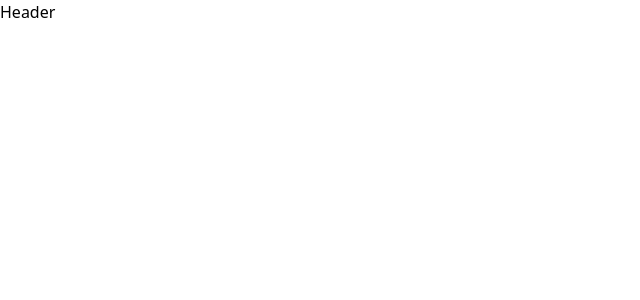
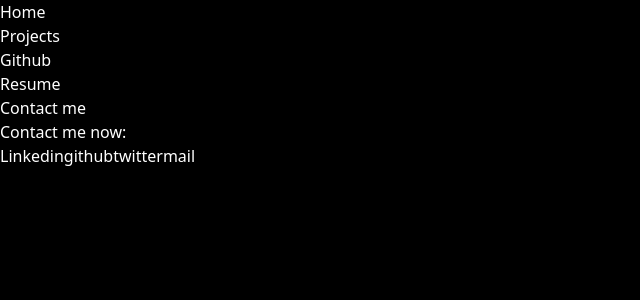
Before and after one commit to priyaapreeti/portfolio, a React (Vite) app: page / in a window 1280 px wide. Shown: the top 300 px of the page, without its empty margins (0-640 px from the left). Built offline with nearby package versions, Linux system fonts and the light colour scheme.

Commit message:
basic structures

```diff
--- a/package.json
+++ b/package.json
@@ -10,6 +10,7 @@
     "preview": "vite preview"
   },
   "dependencies": {
+    "@phosphor-icons/react": "^2.1.7",
     "react": "^18.3.1",
     "react-dom": "^18.3.1",
     "react-router-dom": "^6.24.1",
--- a/src/App.jsx
+++ b/src/App.jsx
@@ -1,16 +1,19 @@
 import Header from "./components/Header";
+import Projects from "./components/Projects";
+import Hero from "./components/Hero";
+import Github from "./components/Github"
+import Resume from "./components/Resume";
+import Contact from "./components/Contact"
 
 export default function App() {
   return (
-    <h1 className="text-3xl font-bold p-2">
+    <h1 className="p-2">
       <Header/>
-      {/* hero
-      skills
-      projects
-      resume
-      contact
-      footer
-       */}
+      {/* <Hero/>  */}
+       {/* <Projects/> */}
+      {/* <Github/> */}
+      {/* <Resume/> */}
+      <Contact/>
     </h1>
   )
 }
--- /dev/null
+++ b/src/components/Card.jsx
@@ -0,0 +1,16 @@
+import React from 'react'
+
+const Card = () => {
+  return (
+    <div className='p-2 '>
+      <div className='border hover:scale-[] rounded p-5 cursor-pointer flex flex-col justify-center items-center'>
+        <img src="" alt="project-img" />
+        <p className='font-bold'>title</p>
+        <p className='font-thin'>desc</p>
+        <button className=''>link</button>
+      </div>
+    </div>
+  )
+}
+
+export default Card
--- /dev/null
+++ b/src/components/Contact.jsx
@@ -0,0 +1,16 @@
+import React from 'react'
+
+
+const Contact = () => {
+  return (
+    <div className='p-2'>
+      <h1>Contact me now:</h1>
+      <a href="https://www.linkedin.com/in/preetiipriya/" target='_blank'>Linkedin</a>
+      <a href="https://github.com/priyaapreeti" target='_blank'>github</a>
+      <a href="https://x.com/preetistfu" target='_blank'>twitter</a>
+      <a href="mailto:preetiipriyaa@gmail.com" target='_blank'>mail</a>
+    </div>
+  )
+}
+
+export default Contact;
--- /dev/null
+++ b/src/components/Github.jsx
@@ -0,0 +1,11 @@
+import React from 'react'
+
+const Github = () => {
+  return (
+    <div>
+
+    </div>
+  )
+}
+
+export default Github
--- a/src/components/Header.jsx
+++ b/src/components/Header.jsx
@@ -2,7 +2,25 @@ import React from 'react'
 
 const Header = () => {
   return (
-    <div>Header</div>
+    <nav>
+        <ul className='flex text-blue-800 rounded-xl p-2'>
+            <li className='p-2  hover:bg-transparent rounded-lg hover:text-blue-500'>
+                <a href="/">Home</a>
+            </li>
+            <li className='p-2 hover:bg-transparent rounded-lg hover:text-blue-500'>
+                <a href="#projects">Projects</a>
+            </li>
+            <li className='p-2 hover:bg-transparent rounded-lg hover:text-blue-500'>
+                <a href="https://github.com/priyaapreeti" target='_blank'>Github</a>
+            </li>
+            <li className='p-2 hover:bg-transparent rounded-lg hover:text-blue-500'>
+                <a href="#resume">Resume</a>
+            </li>
+            <li className='p-2 hover:bg-transparent rounded-lg hover:text-blue-500'>
+                <a href="#contact">Contact me</a>
+            </li>
+        </ul>
+    </nav>
   )
 }
 
--- /dev/null
+++ b/src/components/Hero.jsx
@@ -0,0 +1,22 @@
+import React from "react";
+// import Header from "./Header";
+import { ReactTyped } from "react-typed";
+
+const Hero = () => {
+  return (
+    <div>
+      <div id="home" className="p-[100px] border rounded-md ">
+        <ReactTyped strings={[`Hey, i'm Preeti`]} typeSpeed={100} />
+        <br />
+        <ReactTyped
+          strings=
+          {[
+            "I'm a passionate software engineer with extensive experience in React.js, Redux, JavaScript, Tailwind, and jQuery. I thrive on solving complex problems and bringing innovative solutions to life. My journey in tech is driven by curiosity and a relentless pursuit of excellence. When I'm not coding, you'll find me strumming my ukulele, lost in a good book, or painting a canvas with my latest inspiration. I love solving problems, whether it's debugging code or concocting the perfect coffee brew. Long walks fuel my creativity, and cooking is my way of bringing art to the table. Let's create something amazing together!",
+          ]} typeSpeed={80}>
+        </ReactTyped>
+      </div>
+    </div>
+  );
+};
+
+export default Hero;
--- /dev/null
+++ b/src/components/Projects.jsx
@@ -0,0 +1,18 @@
+import React from "react";
+import Card from "./Card";
+
+const Projects = () => {
+  return (
+    <div className="border p-[100px]" id="projects">
+      <h3 className="p-2">Here's a glimpse of few projects i have done: </h3>
+      <div className="flex justify-around ">
+        <Card />
+        <Card />
+        <Card />
+        <Card />
+      </div>
+    </div>
+  );
+};
+
+export default Projects;
--- /dev/null
+++ b/src/components/Resume.jsx
@@ -0,0 +1,12 @@
+import React from 'react'
+
+const Resume = () => {
+  return (
+    <div className='p-2' id="resume">
+      <h1>Here's my resume which tells my journey: </h1>
+      <div></div>
+    </div>
+  )
+}
+
+export default Resume
--- a/src/index.css
+++ b/src/index.css
@@ -1,3 +1,8 @@
 @tailwind base;
 @tailwind components;
 @tailwind utilities;
+
+*{
+    background-color: black;
+    color: white;
+}
```
Also changed, not shown: 1 other file (tests, documents, lock files or other folders).
